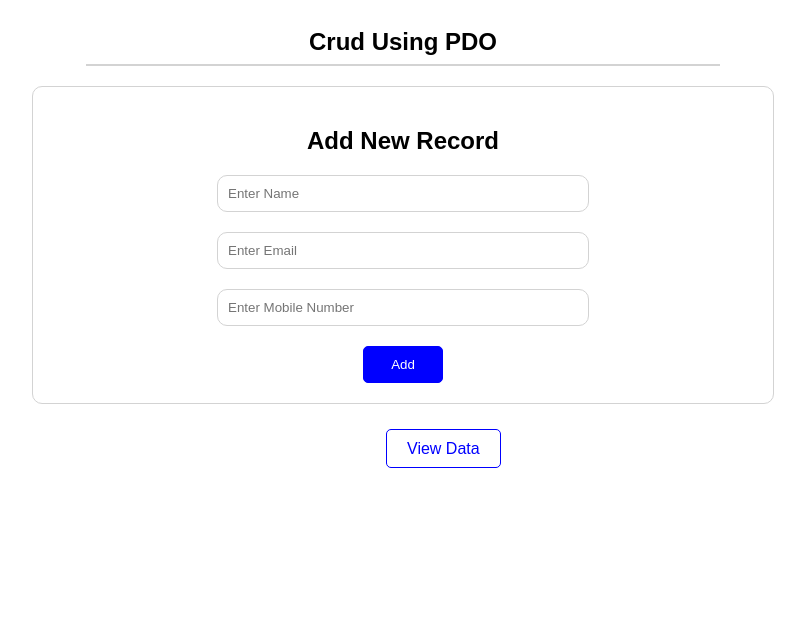
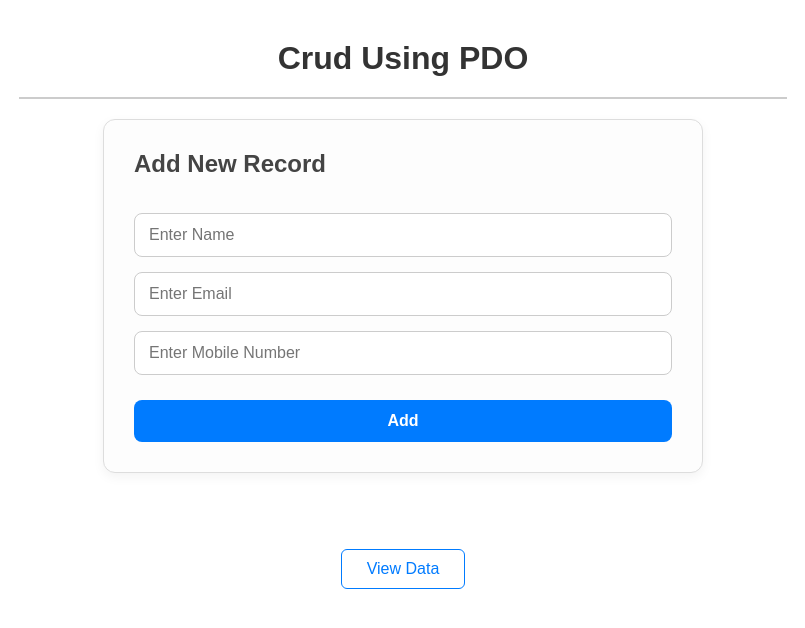
Before and after one commit to rahull0328/PHP-CRUD, a PHP site: page / in a window 1280 px wide. Shown: the top 628 px of the page, without its empty margins (237-1042 px from the left). Run offline with PHP 8.4, Linux system fonts and the light colour scheme.

Commit message:
changed css for home page

```diff
--- a/assets/style.css
+++ b/assets/style.css
@@ -1,73 +1,123 @@
-*{
+/* Reset some base styles */
+* {
+    margin: 0;
+    padding: 0;
+    box-sizing: border-box;
     font-family: "Poppins", sans-serif;
-    font-weight: 400;
-    font-style: normal;
 }
 
-label{
-    font-weight: bolder;
-    font-size: x-large;
-    justify-content: center;
-    align-items: center;
-    display: flex;
-    padding-top: 20px;
+/* Page label / heading */
+label[for="heading"] {
+    font-weight: 700;
+    font-size: 2rem;
+    text-align: center;
+    display: block;
+    margin-top: 40px;
+    color: #333;
 }
 
-hr{
-    width: 50%;
-    border: 1px solid lightgray;
-    margin-bottom: 20px;
+/* Horizontal rule */
+hr {
+    width: 60%;
+    border: 1px solid #ccc;
+    margin: 20px auto;
 }
 
-.container{
-    border: 1px solid lightgray;
-    width: 700px;
-    padding: 20px;
-    text-align: center;
+/* Container styles */
+.container {
+    width: 90%;
+    max-width: 600px;
     margin: auto;
-    border-radius: 10px;
+    background-color: #fdfdfd;
+    padding: 30px;
+    border: 1px solid #ddd;
+    border-radius: 12px;
+    box-shadow: 0 4px 12px rgba(0, 0, 0, 0.05);
 }
 
-form input{
-    padding: 10px;
-    margin-top: 20px;
-    border-radius: 10px;
-    width: 350px;
-    border-top: lightgray 1px solid;
-    border-bottom: lightgray 1px solid;
-    border-left: lightgray 1px solid;
-    border-right: lightgray 1px solid;
+/* Sub-heading */
+label[for="sub-heading"] {
+    font-size: 1.5rem;
+    font-weight: 600;
+    display: block;
+    margin-bottom: 20px;
+    color: #444;
 }
 
-.btnSubmit{
-    padding: 10px 20px;
-    margin-top: 20px;
-    background-color: blue;
-    color: white;
-    border-color: blue;
-    border-radius: 5px;
-    cursor: pointer;
-    width: 80px;
+/* Form input styles */
+form input[type="text"],
+form input[type="email"] {
+    width: 100%;
+    padding: 12px 14px;
+    margin-top: 15px;
+    border: 1px solid #ccc;
+    border-radius: 8px;
+    font-size: 1rem;
+    transition: border-color 0.3s;
 }
 
-.goBack{
-    padding: 10px 20px;
-    margin-left: 615px;
-    margin-top: 60px;
-    background-color: white;
-    color: blue;
-    border: 1px solid blue;
-    border-radius: 5px;
-    cursor: pointer;
-    text-decoration: none;
+form input:focus {
+    outline: none;
+    border-color: #007bff;
 }
 
-table{
+/* Submit button */
+.btnSubmit {
+    width: 100%;
+    padding: 12px;
+    margin-top: 25px;
+    background-color: #007bff;
+    color: white;
+    border: none;
+    border-radius: 8px;
+    font-weight: bold;
+    font-size: 1rem;
+    cursor: pointer;
+    transition: background-color 0.3s;
+}
+
+.btnSubmit:hover {
+    background-color: #0056b3;
+}
+
+/* Go Back link */
+.goBack {
+    display: block;
+    width: fit-content;
+    margin: 40px auto 0;
+    padding: 10px 25px;
+    border: 1px solid #007bff;
+    color: #007bff;
+    border-radius: 6px;
+    text-decoration: none;
+    font-weight: 500;
+    transition: all 0.3s;
+}
+
+.goBack:hover {
+    background-color: #007bff;
+    color: white;
+}
+
+/* Table styling (if you use it later) */
+table {
+    width: 90%;
+    margin: 30px auto;
     border-collapse: collapse;
-    border: 1px solid blue;
-    align-items: center;
-    justify-content: center;
-    display: flex;
-    border-radius: 4px;
     text-align: center;
 }
+
+table th,
+table td {
+    padding: 12px 15px;
+    border: 1px solid #007bff;
+}
+
+table th {
+    background-color: #007bff;
+    color: white;
+}
+
+table tr:nth-child(even) {
+    background-color: #f9f9f9;
+}
```
